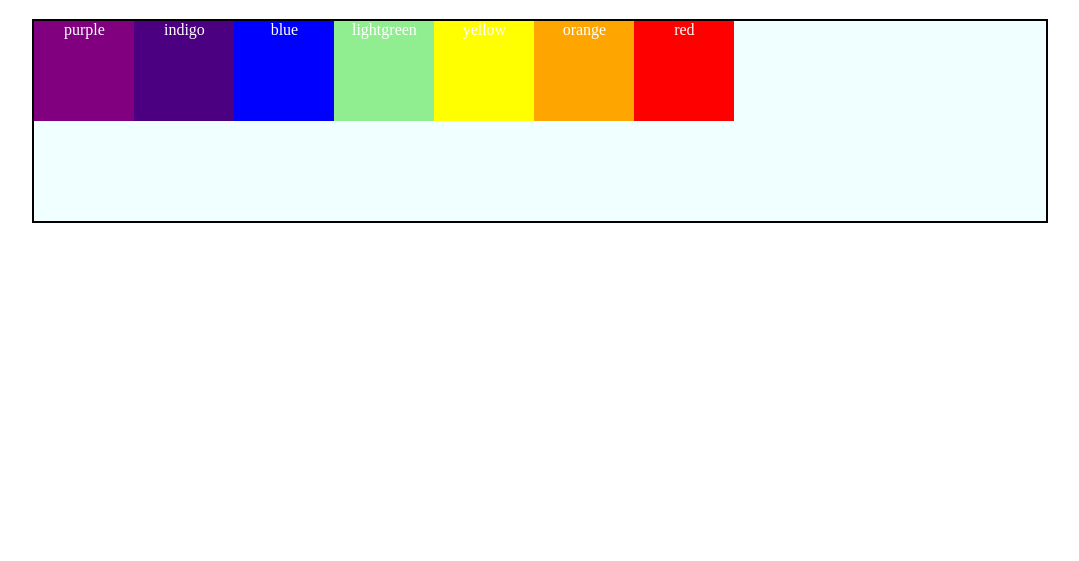
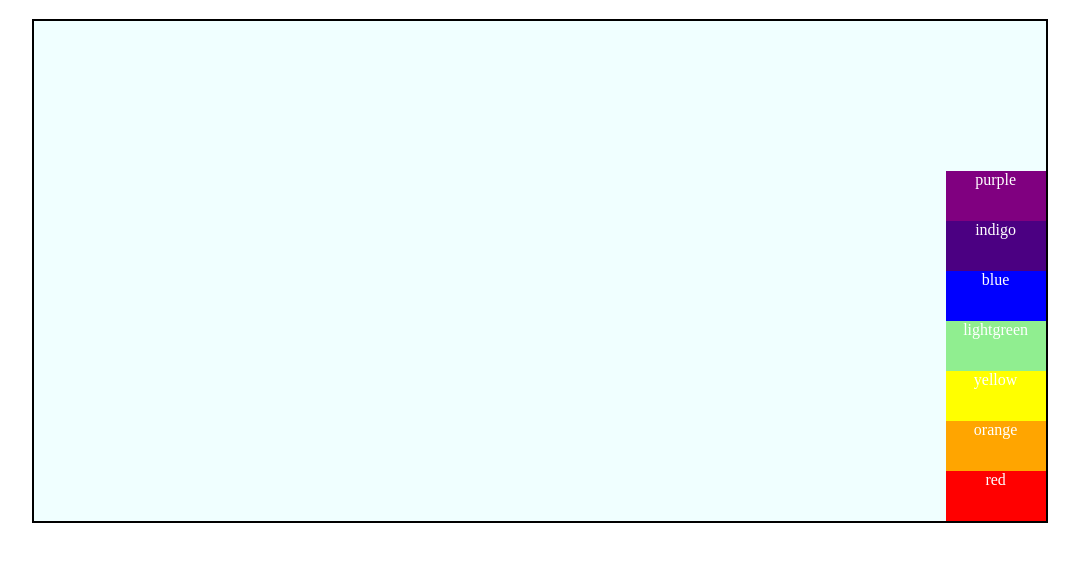
Before and after one commit to syednabeel527/MERN, a plain HTML site: page CSS/FlexBox/playground.html in a window 1280 px wide. Shown: the part 61-622 px from the top of the page, without its empty margins (100-1179 px from the left). Drawn offline with Linux system fonts and the light colour scheme.

```diff
--- /dev/null
+++ b/CSS/FlexBox/Layout.css
@@ -0,0 +1,21 @@
+#container{
+    width: 400px;
+    height: 400px;
+    background-color: white;
+    border: 2px solid aqua;
+    border-radius: 10px;
+    display: flex;
+    justify-content: space-evenly;
+    flex-wrap: wrap;
+    align-items: center;
+}
+
+.box{
+    height: 100px;
+    width: 100px;
+    background-color: grey;
+    border-radius: 10px;
+    border: 2px solid black;
+    font-size: 50px;
+    text-align: center;
+}
--- a/CSS/FlexBox/playground.css
+++ b/CSS/FlexBox/playground.css
@@ -1,11 +1,14 @@
 #container{
-    height: 200px;
+    height: 500px;
     width: 80%;
     background-color: azure;
     margin: 10px auto;
     border: 2px solid black;
     display: flex;
-    flex-direction: row;
+    flex-direction: column;
+    justify-content: flex-end;
+    flex-wrap: wrap;
+    align-content: flex-end;
 }
 
 h1{
@@ -13,7 +16,7 @@ h1{
 }
 
 #container div {
-    height: 100px;
+    height: 50px;
     width: 100px;
     color: white;
     text-align: center;
```
Also changed, not shown: CSS/FlexBox/Layout.html (added, +22 -0 lines).
